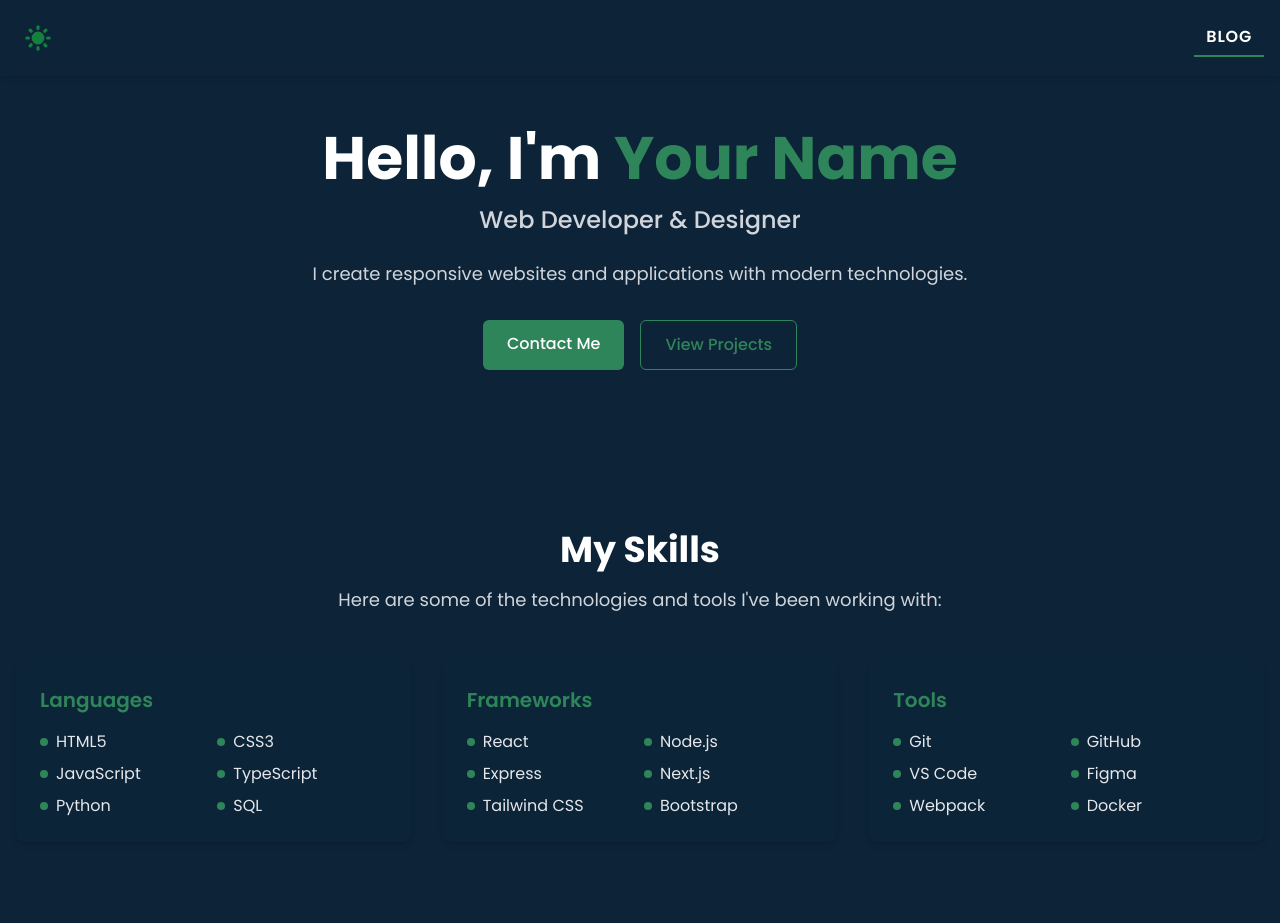
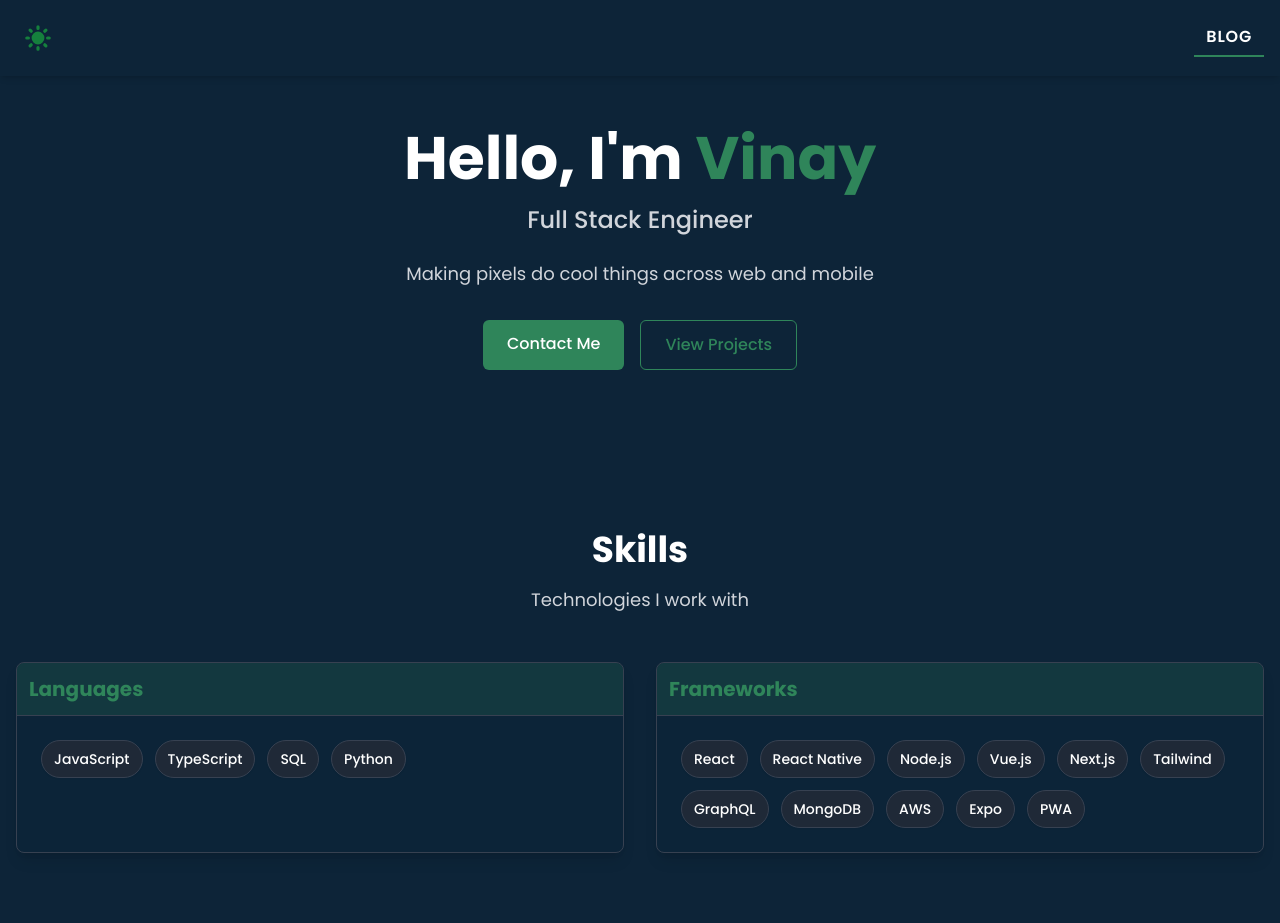
Before and after one commit to vinayBomma/vinaybomma.github.io, a React (Create React App) app: page / in a window 1280 px wide. Shown: the top 923 px of the page. Built offline with nearby package versions, Linux system fonts and the light colour scheme.

Commit message:
UI improvements

```diff
--- a/src/sections/Hero.tsx
+++ b/src/sections/Hero.tsx
@@ -9,14 +9,13 @@ const Hero: React.FC = () => {
       <div className="container mx-auto px-4">
         <div className="max-w-3xl mx-auto text-center">
           <h1 className="text-4xl md:text-5xl lg:text-6xl font-bold mb-4 text-gray-800 dark:text-white">
-            Hello, I'm <span className="text-accent">Your Name</span>
+            Hello, I'm <span className="text-accent">Vinay</span>
           </h1>
           <h2 className="text-xl md:text-2xl font-medium mb-6 text-gray-600 dark:text-gray-300">
-            Web Developer & Designer
+            Full Stack Engineer
           </h2>
           <p className="text-lg mb-8 text-gray-700 dark:text-gray-300">
-            I create responsive websites and applications with modern
-            technologies.
+            Making pixels do cool things across web and mobile
           </p>
           <div className="flex flex-col sm:flex-row justify-center gap-4">
             <a href="#contact" className="btn btn-primary">
--- a/src/sections/Skills.tsx
+++ b/src/sections/Skills.tsx
@@ -4,22 +4,23 @@ const Skills: React.FC = () => {
   const skillCategories = [
     {
       title: "Languages",
-      skills: ["HTML5", "CSS3", "JavaScript", "TypeScript", "Python", "SQL"],
+      skills: ["JavaScript", "TypeScript", "SQL", "Python"],
     },
     {
       title: "Frameworks",
       skills: [
         "React",
+        "React Native",
         "Node.js",
-        "Express",
+        "Vue.js",
         "Next.js",
-        "Tailwind CSS",
-        "Bootstrap",
+        "Tailwind",
+        "GraphQL",
+        "MongoDB",
+        "AWS",
+        "Expo",
+        "PWA",
       ],
-    },
-    {
-      title: "Tools",
-      skills: ["Git", "GitHub", "VS Code", "Figma", "Webpack", "Docker"],
     },
   ];
 
@@ -29,29 +30,31 @@ const Skills: React.FC = () => {
       className="py-20 bg-white dark:bg-primary/95 transition-colors duration-300"
     >
       <div className="container mx-auto px-4">
-        <h2 className="section-title">My Skills</h2>
-        <p className="section-description">
-          Here are some of the technologies and tools I've been working with:
-        </p>
+        <h2 className="section-title">Skills</h2>
+        <p className="section-description">Technologies I work with</p>
 
-        <div className="grid grid-cols-1 md:grid-cols-2 lg:grid-cols-3 gap-8 mt-12">
+        <div className="grid grid-cols-1 md:grid-cols-2 gap-8 mt-12">
           {skillCategories.map((category, index) => (
             <div
               key={index}
-              className="bg-gray-50 dark:bg-primary/50 rounded-lg p-6 shadow-md"
+              className="bg-white dark:bg-primary/50 rounded-lg overflow-hidden shadow-lg hover:shadow-xl transition-all duration-300 transform hover:-translate-y-1 border border-gray-100 dark:border-gray-700"
             >
-              <h3 className="text-xl font-semibold text-accent mb-4">
-                {category.title}
-              </h3>
-              <div className="grid grid-cols-2 gap-2">
-                {category.skills.map((skill, skillIndex) => (
-                  <div key={skillIndex} className="flex items-center">
-                    <div className="w-2 h-2 bg-accent rounded-full mr-2"></div>
-                    <span className="text-gray-800 dark:text-gray-200">
+              <div className="bg-accent/10 dark:bg-accent/20 p-3 flex items-center border-b border-gray-100 dark:border-gray-700">
+                <h3 className="text-xl font-bold text-accent dark:text-accent">
+                  {category.title}
+                </h3>
+              </div>
+              <div className="p-6">
+                <div className="flex flex-wrap gap-3">
+                  {category.skills.map((skill, skillIndex) => (
+                    <div
+                      key={skillIndex}
+                      className="px-3 py-2 bg-gray-50 dark:bg-gray-800 rounded-full text-lightText dark:text-darkText text-sm font-medium shadow-sm hover:shadow-md transition-shadow duration-300 border border-gray-100 dark:border-gray-700"
+                    >
                       {skill}
-                    </span>
-                  </div>
-                ))}
+                    </div>
+                  ))}
+                </div>
               </div>
             </div>
           ))}
```
